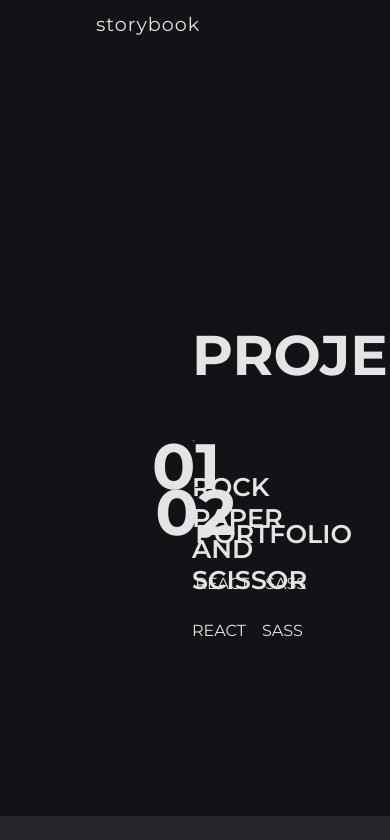
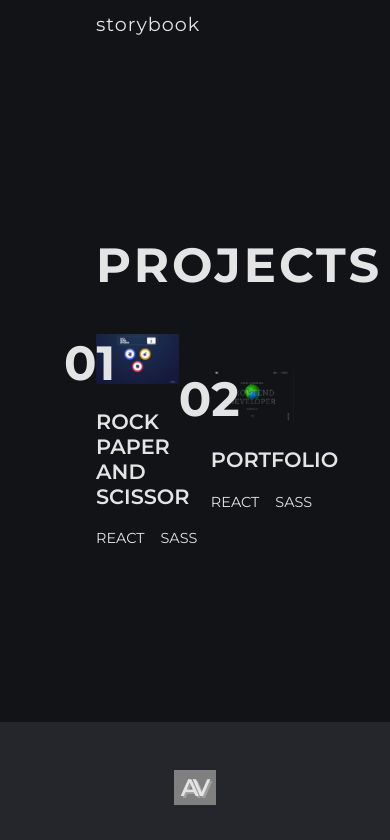
Before and after one commit to vishwa-akshat/portfolio, a React (Create React App) app: page / in a window 390 px wide. Shown: the part 2300-3140 px from the top of the page. Built offline with nearby package versions, Linux system fonts and the light colour scheme.

Commit message:
feat: project section 1024px styles

```diff
--- a/src/components/ProjectSection/style.scss
+++ b/src/components/ProjectSection/style.scss
@@ -9,6 +9,7 @@
     font-size: 3.5rem;
     font-weight: 700;
     text-transform: uppercase;
+    letter-spacing: 3px;
   }
   .projects-wrapper {
     display: flex;
@@ -53,3 +54,32 @@
     }
   }
 }
+
+@media only screen and (max-width: 1024px) {
+  .projects-section {
+    padding: 5rem 6rem 10rem;
+
+    .heading {
+      font-size: 3rem;
+      margin-bottom: 2.5rem;
+    }
+    .projects-wrapper {
+      .wrapper {
+        width: 42%;
+
+        .project-number {
+          left: -2rem;
+          font-size: 3rem;
+        }
+
+        .name {
+          font-size: 1.3rem;
+        }
+
+        .stack-wrapper {
+          font-size: 0.9rem;
+        }
+      }
+    }
+  }
+}
```
